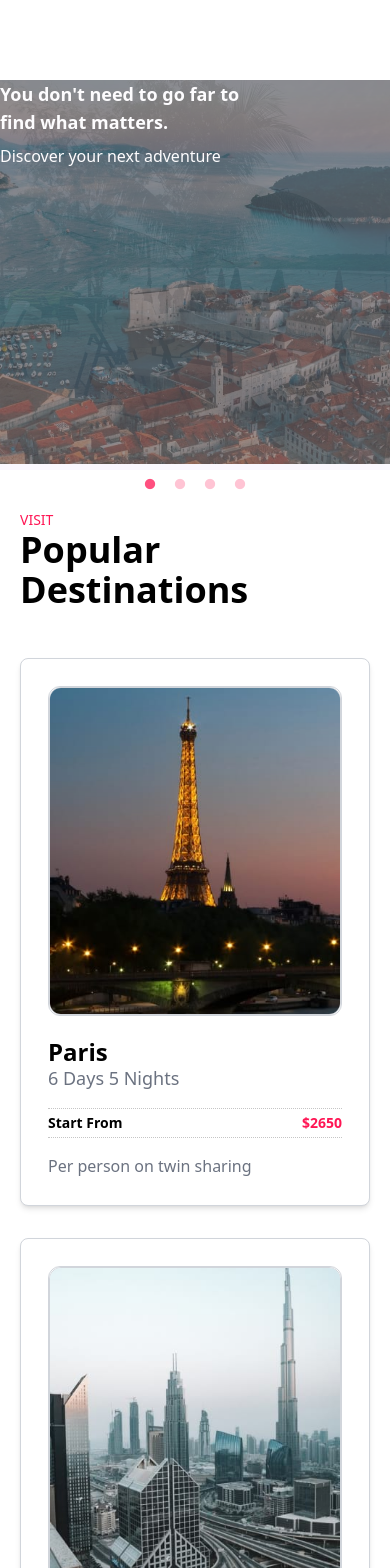
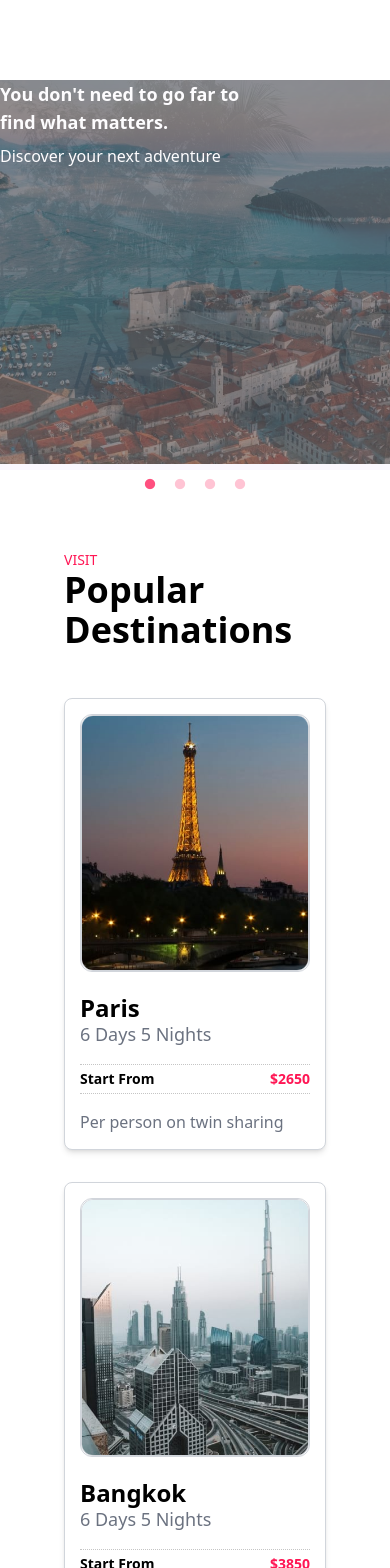
Before and after one commit to GraceJoseph-hub/space-touch, a React (Vite) app: page / in a window 390 px wide. Shown: the top 1568 px of the page. Built offline with nearby package versions, Linux system fonts and the light colour scheme.

Commit message:
home page responsiveness done

```diff
--- a/src/components/aside/Aside.jsx
+++ b/src/components/aside/Aside.jsx
@@ -9,7 +9,7 @@ import useScreenSize from "../useScreenSize";
 const Aside = () => {
   const [hoveredIndex, setHoveredIndex] = useState(null);
   const [isHovered, setIsHovered] = useState(false);
-  const { isMobile } = useScreenSize(); // Get the screen size info
+  const { isMobile, isTablet } = useScreenSize(); // Get the screen size info
 
   const description = [
     {
@@ -35,11 +35,17 @@ const Aside = () => {
   ];
 
   return (
-    <div className="flex flex-col md:flex-row gap-6 p-6 md:p-20 w-full bg-light dark:bg-[#111]">
+    <div
+      className={`flex flex-col ${
+        isTablet ? "gap-4 p-4" : "md:flex-row gap-6 p-6 md:p-20"
+      } w-full bg-light dark:bg-[#111]`}
+    >
       <div
         onMouseEnter={() => setIsHovered(true)}
         onMouseLeave={() => setIsHovered(false)}
-        className="h-[300px] md:h-[667px] w-full md:w-1/2 bg-[url('../../../public/images/g10.jpg')] border border-solid border-gray-300 dark:border-white rounded-xl relative"
+        className={`h-[300px] ${
+          isTablet ? "w-full h-[400px]" : "md:h-[667px] w-full md:w-1/2"
+        } bg-[url('../../../public/images/g10.jpg')] bg-no-repeat bg-cover border border-solid border-gray-300 dark:border-white rounded-xl relative`}
       >
         <div className="h-full w-full bg-darkShade border border-solid border-gray-300 dark:border-white rounded-xl">
           <div className="text-black dark:text-white absolute bottom-10 left-10">
@@ -49,7 +55,11 @@ const Aside = () => {
         </div>
       </div>
 
-      <div className="grid grid-cols-2 gap-6 grid-rows-2 h-auto md:h-[667px] w-full md:w-1/2">
+      <div
+        className={`grid grid-cols-2 gap-6 grid-rows-2 ${
+          isTablet ? "h-auto" : "md:h-[667px]"
+        } w-full ${isTablet ? "" : "md:w-1/2"}`}
+      >
         {description.map((details, index) => (
           <div
             key={index}
@@ -57,7 +67,13 @@ const Aside = () => {
             onMouseEnter={() => setHoveredIndex(index)}
             onMouseLeave={() => setHoveredIndex(null)}
           >
-            <div className="h-[160px] md:h-[320px] w-full md:w-[255px] border border-solid border-gray-300 dark:border-white rounded-xl overflow-hidden">
+            <div
+              className={`h-[160px] ${
+                isTablet
+                  ? "w-full h-[300px]"
+                  : "md:h-[320px] w-full md:w-[255px]"
+              } border border-solid border-gray-300 dark:border-white rounded-xl overflow-hidden`}
+            >
               <img
                 src={details.path}
                 alt=""
--- a/src/components/card/Card.jsx
+++ b/src/components/card/Card.jsx
@@ -1,25 +1,32 @@
-
-
 import React from "react";
 import cardData from "./CardData";
-import useScreenSize from "../useScreenSize"; // Ensure the path is correct
+import useScreenSize from "../useScreenSize"; // Import the custom hook
 
 const Card = () => {
-  const { isMobile, isTablet, isDesktop } = useScreenSize();
+  const { isMobile, isTablet, isDesktop } = useScreenSize(); // Destructure the screen size values
 
   return (
     <div
       className={`grid gap-8 ${
-        isMobile ? "grid-cols-1" : isTablet ? "grid-cols-2" : "grid-cols-3"
+        isMobile || isTablet ? "grid-cols-1" : "grid-cols-2"
       }`}
     >
       {cardData.map((card, index) => (
         <div
           key={index}
-          className="flex flex-col semiBP:flex-row items-center gap-5 p-[27px] bg-light dark:bg-black border border-solid border-gray-300 dark:border-gray-800 rounded-lg shadow-md"
+          className={`flex flex-col semiBP:flex-row items-center gap-5 ${
+            isTablet ? "p-4" : "p-[15px]"
+          } bg-light dark:bg-black border border-solid border-gray-300 dark:border-gray-800 rounded-lg shadow-md ${
+            isTablet ? "w-full" : ""
+          }`}
         >
-          {/* image here  */}
-          <div className="flex w-full semiBP:w-56 semiBP:h-[340px] border border-solid border-gray-300 dark:border-none flex-shrink-0 rounded-xl custom1:w-44 custom1:h-[280px]">
+          <div
+            className={`flex ${
+              isTablet
+                ? "w-[276px] h-[276px]"
+                : "w-full semiBP:w-56 semiBP:h-[340px]"
+            } border border-solid border-gray-300 dark:border-none flex-shrink-0 rounded-xl`}
+          >
             <img
               src={card.path}
               alt="beautiful places to visit"
@@ -27,8 +34,11 @@ const Card = () => {
             />
           </div>
 
-          {/* text here */}
-          <div className="flex flex-col gap-4 w-full">
+          <div
+            className={`flex flex-col gap-4 w-full ${
+              isTablet ? "w-[357px]" : ""
+            }`}
+          >
             <div>
               <h4 className="text-2xl font-bold text-black dark:text-white">
                 {card.title}
@@ -55,11 +65,6 @@ const Card = () => {
 
 export default Card;
 
-
-
-
-// M MAIN CARD
-
 // import React from "react";
 // import cardData from "./CardData";
 
@@ -78,7 +83,6 @@ export default Card;
 //               className="w-full h-full border border-solid border-gray-300 dark:border-none rounded-xl object-cover"
 //             />
 //           </div>
-
 
 //           <div className="flex flex-col gap-4 w-full">
 //             <div>
--- a/src/pages/Home.jsx
+++ b/src/pages/Home.jsx
@@ -17,9 +17,11 @@ const Home = () => {
         <Carousel />
       </div>
       <div
-        className={`w-full px-5 ${
-          isMobile ? "pt-10" : "px-16 semiBP:px-32 pt-20"
-        } pb-20 custom1:px-20 bg-light dark:bg-[#111]`}
+        className={`w-full ${
+          isTablet
+            ? "px-5 pt-10 pb-20"
+            : "px-16 semiBP:px-32 pt-20 pb-20 custom1:px-20"
+        } bg-light dark:bg-[#111]`}
       >
         <Title />
         <Card />
```
